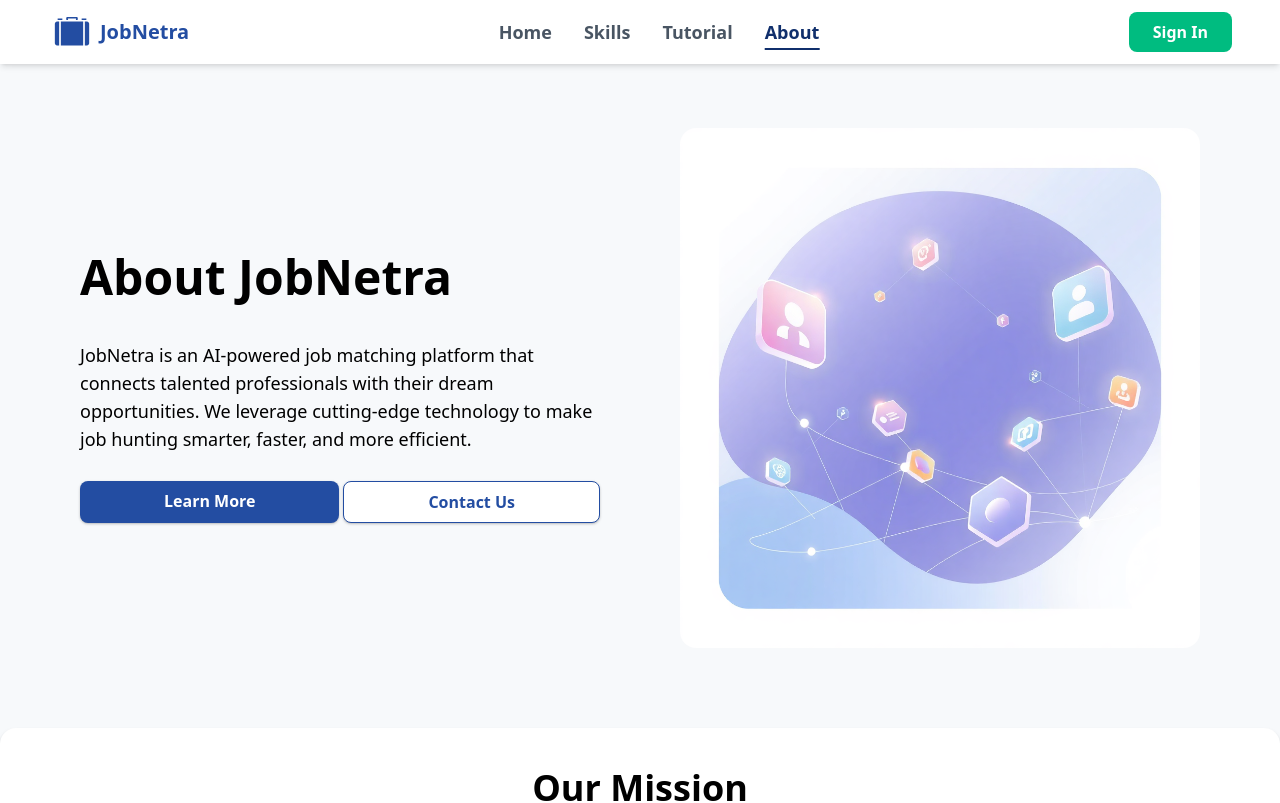
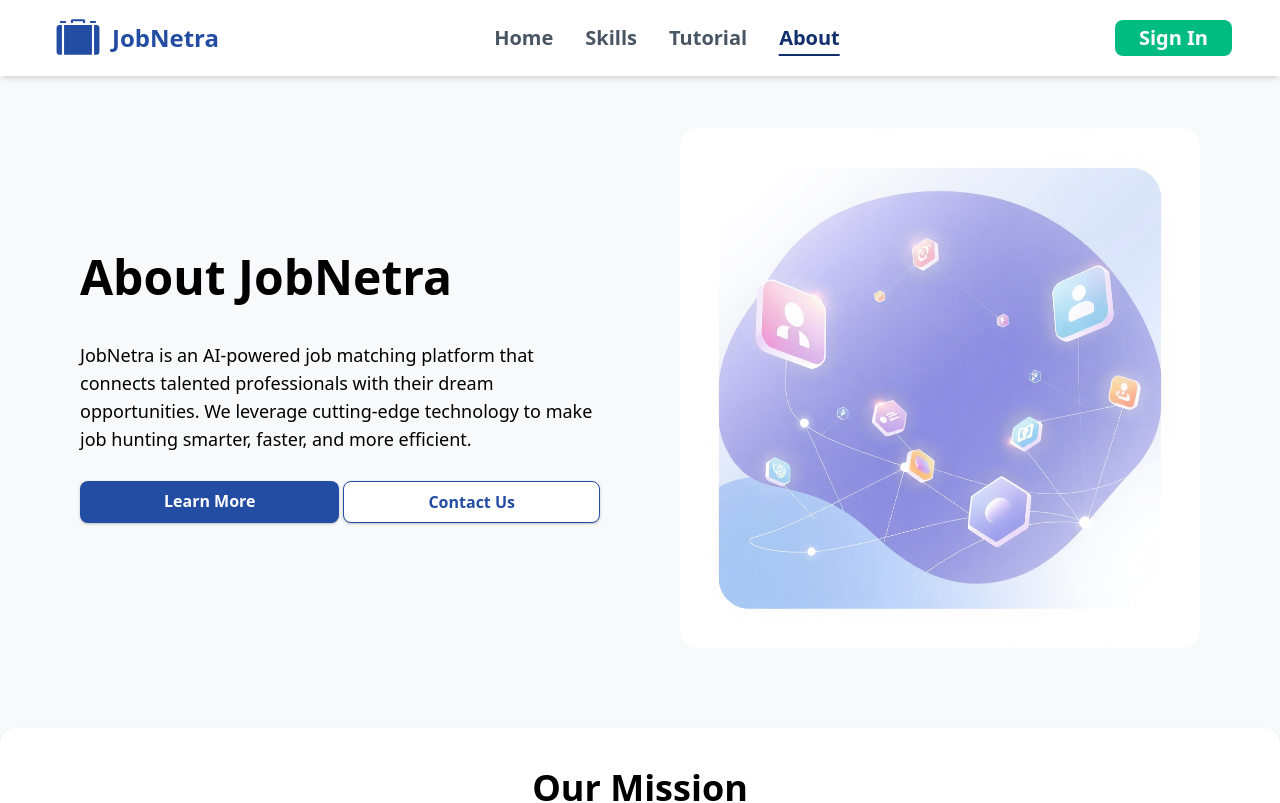
Before and after one commit to Alexanderrikky10/JobNetra, a React (Vite) app in the folder frontend/: page /about in a window 1280 px wide. Shown: the top 803 px of the page. Built offline with nearby package versions, Linux system fonts and the light colour scheme.

Commit message:
Add responsiveness to navbar

```diff
--- a/frontend/src/components/Fragments/Navbar.jsx
+++ b/frontend/src/components/Fragments/Navbar.jsx
@@ -38,21 +38,21 @@ const Navbar = () => {
     <nav className="w-full fixed top-0 left-1/2 -translate-x-1/2 px-6 sm:px-12 py-2 flex justify-between items-center bg-white shadow-md z-50">
       {/* Logo */}
       <Link to="/" className="flex gap-1 items-center cursor-default">
-        <GiSuitcase className="text-5xl text-[var(--primary-color)]" />
-        <h1 className="text-xl font-bold text-[var(--primary-color)]">
+        <GiSuitcase className="text-4xl md:text-4xl xl:text-6xl 2xl:text-7xl text-[var(--primary-color)]" />
+        <h1 className="text-sm md:text-md xl:text-2xl 2xl:text-3xl font-bold text-[var(--primary-color)]">
           JobNetra
         </h1>
       </Link>
 
       {/* Desktop Menu */}
-      <div className="hidden sm:flex gap-8">
+      <div className="hidden sm:flex gap-8 lg:text-md text-sm xl:text-xl 2xl:text-3xl">
         <Link
           to="/"
           className={`${
             location.pathname === "/"
               ? "text-[var(--primary-hover)] after:scale-x-100"
               : "text-[var(--text-nav)] hover:text-[var(--primary-hover)] hover:after:scale-x-100"
-          } relative font-bold text-lg after:content-[''] after:absolute after:-bottom-1 after:left-1/2 after:-translate-x-1/2 after:w-full after:h-[2px] after:bg-[var(--primary-hover)] after:transition-all after:duration-300 after:scale-x-0 origin-center`}
+          } relative font-bold after:content-[''] after:absolute after:-bottom-1 after:left-1/2 after:-translate-x-1/2 after:w-full after:h-[2px] after:bg-[var(--primary-hover)] after:transition-all after:duration-300 after:scale-x-0 origin-center`}
         >
           Home
         </Link>
@@ -63,7 +63,7 @@ const Navbar = () => {
             location.pathname === "/skills"
               ? "text-[var(--primary-hover)] after:scale-x-100"
               : "text-[var(--text-nav)] hover:text-[var(--primary-hover)] hover:after:scale-x-100"
-          } relative font-bold text-lg after:content-[''] after:absolute after:-bottom-1 after:left-1/2 after:-translate-x-1/2 after:w-full after:h-[2px] after:bg-[var(--primary-hover)] after:transition-all after:duration-300 after:scale-x-0 origin-center`}
+          } relative font-bold after:content-[''] after:absolute after:-bottom-1 after:left-1/2 after:-translate-x-1/2 after:w-full after:h-[2px] after:bg-[var(--primary-hover)] after:transition-all after:duration-300 after:scale-x-0 origin-center`}
         >
           Skills
         </Link>
@@ -79,7 +79,7 @@ const Navbar = () => {
             location.pathname === "/tutorial"
               ? "text-[var(--primary-hover)] after:scale-x-100"
               : "text-[var(--text-nav)] hover:text-[var(--primary-hover)] hover:after:scale-x-100"
-          } relative font-bold text-lg after:content-[''] after:absolute after:-bottom-1 after:left-1/2 after:-translate-x-1/2 after:w-full after:h-[2px] after:bg-[var(--primary-hover)] after:transition-all after:duration-300 after:scale-x-0 origin-center`}
+          } relative font-bold after:content-[''] after:absolute after:-bottom-1 after:left-1/2 after:-translate-x-1/2 after:w-full after:h-[2px] after:bg-[var(--primary-hover)] after:transition-all after:duration-300 after:scale-x-0 origin-center`}
         >
           Tutorial
         </Link>
@@ -90,7 +90,7 @@ const Navbar = () => {
             location.pathname === "/about"
               ? "text-[var(--primary-hover)] after:scale-x-100"
               : "text-[var(--text-nav)] hover:text-[var(--primary-hover)] hover:after:scale-x-100"
-          } relative font-bold text-lg after:content-[''] after:absolute after:-bottom-1 after:left-1/2 after:-translate-x-1/2 after:w-full after:h-[2px] after:bg-[var(--primary-hover)] after:transition-all after:duration-300 after:scale-x-0 origin-center`}
+          } relative font-bold after:content-[''] after:absolute after:-bottom-1 after:left-1/2 after:-translate-x-1/2 after:w-full after:h-[2px] after:bg-[var(--primary-hover)] after:transition-all after:duration-300 after:scale-x-0 origin-center`}
         >
           About
         </Link>
@@ -100,7 +100,7 @@ const Navbar = () => {
       {!isAuthenticated && !isLoadingAuthentication ? (
         <Link
           to="/login"
-          className="hidden sm:inline-block py-2 px-6 bg-[var(--secondary-color)] text-white font-semibold rounded-lg hover:bg-[var(--secondary-hover)]"
+          className="hidden 2xl:text-3xl text-sm 2xl:px-7 xl:text-xl lg:text-md md:py-1 sm:inline-block py-2 px-6 bg-[var(--secondary-color)] text-white font-semibold rounded-lg hover:bg-[var(--secondary-hover)]"
         >
           Sign In
         </Link>
@@ -111,7 +111,7 @@ const Navbar = () => {
             await logout();
             navigate("/login");
           }}
-          className="hidden sm:inline-block py-2 px-6 bg-[var(--secondary-color)] text-white font-semibold rounded-lg hover:bg-[var(--secondary-hover)]"
+          className="hidden 2xl:text-3xl 2xl:px-7 2xl:py-3 xl:text-xl lg:text-md lg:py-1.5 lg:px-5 text-sm md:py-1.5 md:px-4 md:text-md sm:inline-block py-2 px-6 bg-[var(--secondary-color)] text-white font-medium rounded-lg hover:bg-[var(--secondary-hover)]"
         >
           Sign Out
         </button>
@@ -129,7 +129,7 @@ const Navbar = () => {
       {/* Mobile Menu */}
       <div
         ref={menuRef}
-        className={`absolute top-full left-0 w-full bg-white shadow-md sm:hidden flex flex-col gap-4 px-10 transition-all duration-500 ease-in-out overflow-hidden ${
+        className={`text-sm absolute top-full left-0 w-full bg-white shadow-md sm:hidden flex flex-col gap-4 px-10 transition-all duration-500 ease-in-out overflow-hidden ${
           menuOpen ? "max-h-96 py-4 opacity-100" : "max-h-0 py-0 opacity-0"
         }`}
       >
@@ -139,7 +139,7 @@ const Navbar = () => {
             location.pathname === "/"
               ? "text-[var(--primary-hover)] after:scale-x-100"
               : "text-[var(--text-nav)] hover:text-[var(--primary-hover)] hover:after:scale-x-100"
-          } text-center relative font-semibold text-lg after:content-[''] after:absolute after:-bottom-1 after:left-1/2 after:-translate-x-1/2 after:w-full after:h-[2px] after:bg-[var(--primary-hover)] after:transition-all after:duration-300 after:scale-x-0 origin-center`}
+          } text-center relative font-semibold after:content-[''] after:absolute after:-bottom-1 after:left-1/2 after:-translate-x-1/2 after:w-full after:h-[2px] after:bg-[var(--primary-hover)] after:transition-all after:duration-300 after:scale-x-0 origin-center`}
           onClick={() => setMenuOpen(false)}
         >
           Home
@@ -151,7 +151,7 @@ const Navbar = () => {
             location.pathname === "/skills"
               ? "text-[var(--primary-hover)] after:scale-x-100"
               : "text-[var(--text-nav)] hover:text-[var(--primary-hover)] hover:after:scale-x-100"
-          } text-center relative font-semibold text-lg after:content-[''] after:absolute after:-bottom-1 after:left-1/2 after:-translate-x-1/2 after:w-full after:h-[2px] after:bg-[var(--primary-hover)] after:transition-all after:duration-300 after:scale-x-0 origin-center`}
+          } text-center relative font-semibold after:content-[''] after:absolute after:-bottom-1 after:left-1/2 after:-translate-x-1/2 after:w-full after:h-[2px] after:bg-[var(--primary-hover)] after:transition-all after:duration-300 after:scale-x-0 origin-center`}
           onClick={() => setMenuOpen(false)}
         >
           Skills
@@ -169,7 +169,7 @@ const Navbar = () => {
             location.pathname === "/tutorial"
               ? "text-[var(--primary-hover)] after:scale-x-100"
               : "text-[var(--text-nav)] hover:text-[var(--primary-hover)] hover:after:scale-x-100"
-          } text-center relative font-semibold text-lg after:content-[''] after:absolute after:-bottom-1 after:left-1/2 after:-translate-x-1/2 after:w-full after:h-[2px] after:bg-[var(--primary-hover)] after:transition-all after:duration-300 after:scale-x-0 origin-center`}
+          } text-center relative font-semibold after:content-[''] after:absolute after:-bottom-1 after:left-1/2 after:-translate-x-1/2 after:w-full after:h-[2px] after:bg-[var(--primary-hover)] after:transition-all after:duration-300 after:scale-x-0 origin-center`}
           onClick={() => setMenuOpen(false)}
         >
           Tutorial
@@ -181,7 +181,7 @@ const Navbar = () => {
             location.pathname === "/about"
               ? "text-[var(--primary-hover)] after:scale-x-100"
               : "text-[var(--text-nav)] hover:text-[var(--primary-hover)] hover:after:scale-x-100"
-          } text-center relative font-semibold text-lg after:content-[''] after:absolute after:-bottom-1 after:left-1/2 after:-translate-x-1/2 after:w-full after:h-[2px] after:bg-[var(--primary-hover)] after:transition-all after:duration-300 after:scale-x-0 origin-center`}
+          } text-center relative font-semibold after:content-[''] after:absolute after:-bottom-1 after:left-1/2 after:-translate-x-1/2 after:w-full after:h-[2px] after:bg-[var(--primary-hover)] after:transition-all after:duration-300 after:scale-x-0 origin-center`}
           onClick={() => setMenuOpen(false)}
         >
           About
@@ -189,7 +189,7 @@ const Navbar = () => {
         {!isAuthenticated && !isLoadingAuthentication ? (
           <Link
             to="/login"
-            className="py-2 px-6 bg-[var(--secondary-color)] text-white font-semibold rounded-lg hover:bg-[var(--secondary-hover)] text-center"
+            className="py-2 text-md px-6 bg-[var(--secondary-color)] text-white font-semibold rounded-lg hover:bg-[var(--secondary-hover)] text-center"
             onClick={() => setMenuOpen(false)}
           >
             Sign In
@@ -202,7 +202,7 @@ const Navbar = () => {
               navigate("/login");
               setMenuOpen(false);
             }}
-            className="py-2 px-6 bg-[var(--secondary-color)] text-white font-semibold rounded-lg hover:bg-[var(--secondary-hover)] text-center"
+            className="py-1.5 px-6 text-md bg-[var(--secondary-color)] text-white font-semibold rounded-lg hover:bg-[var(--secondary-hover)] text-center"
           >
             Sign Out
           </button>
```
